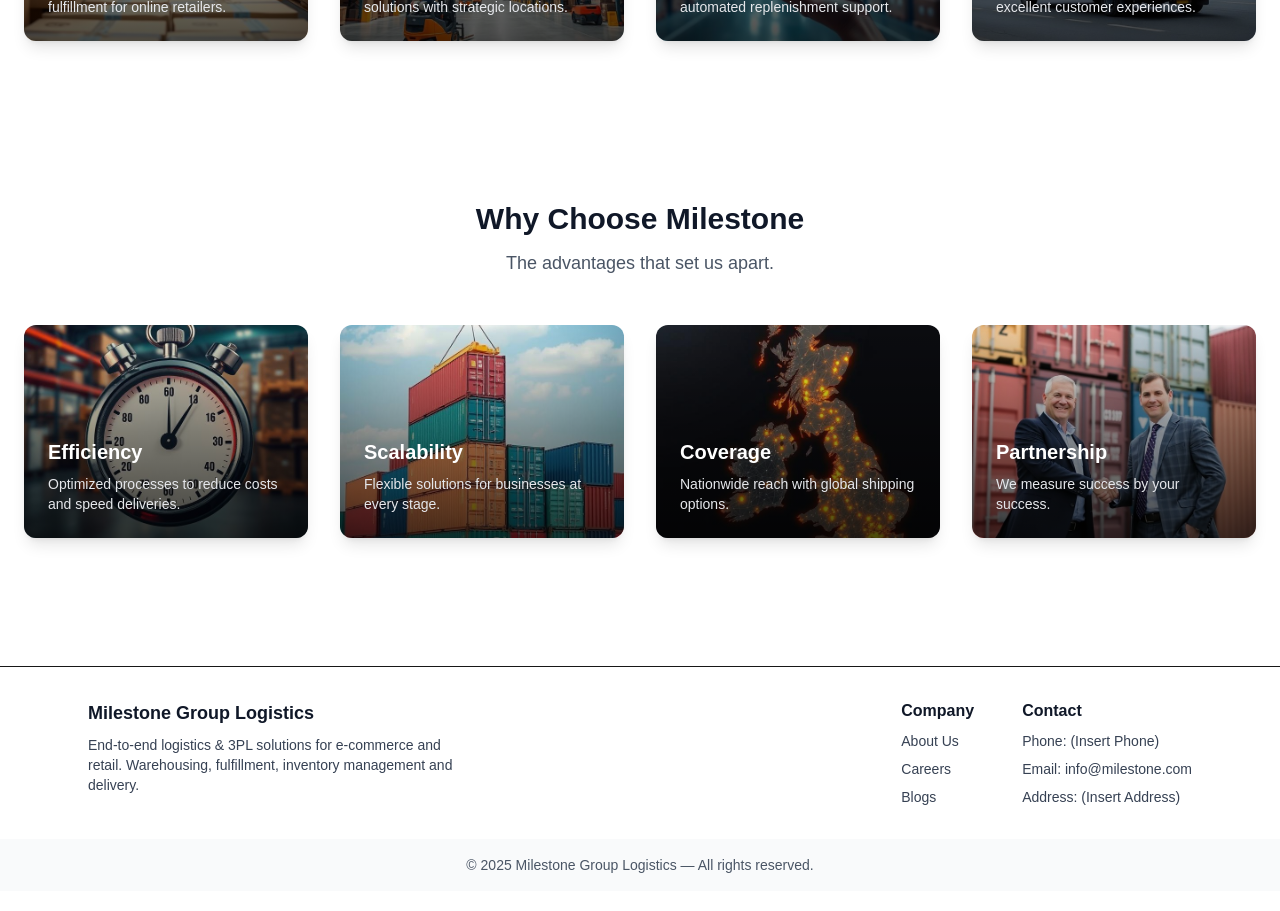
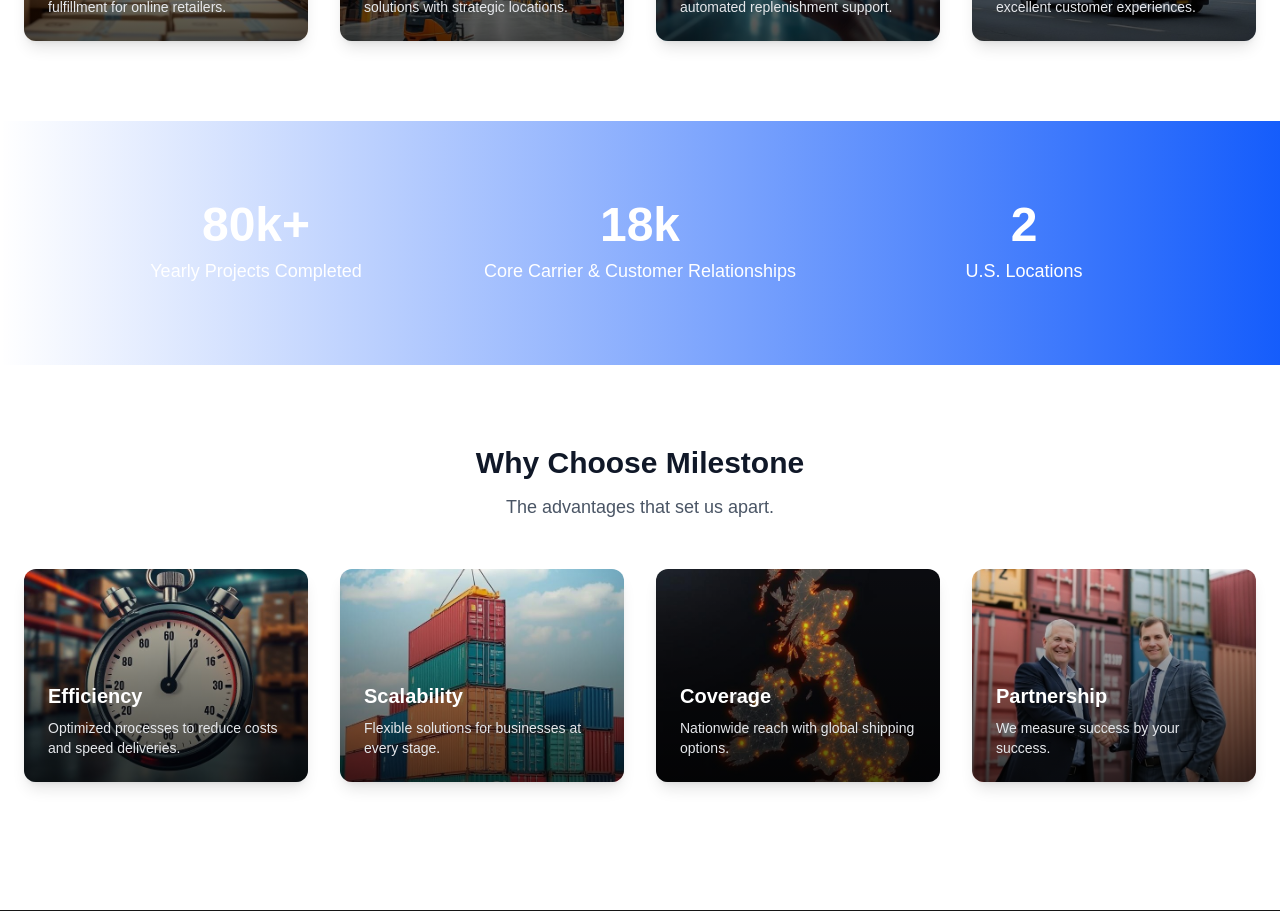
Before and after one commit to jyronbones/milestone-logistics, a Next.js app in the folder milestone-logistics/: page / in a window 1280 px wide. Shown: the part 960-1871 px from the top of the page. Built offline with nearby package versions, Linux system fonts and the light colour scheme.

Commit message:
add gradient stats section

```diff
--- a/milestone-logistics/src/app/page.tsx
+++ b/milestone-logistics/src/app/page.tsx
@@ -102,6 +102,24 @@
         </div>
       </section>
 
+      {/* Stats / Counters Section */}
+      <section className="bg-gradient-to-r from-primary to-blue-600 text-white py-20">
+        <div className="max-w-6xl mx-auto px-6 grid grid-cols-1 md:grid-cols-3 gap-12 text-center">
+          <div>
+            <h3 className="text-5xl font-bold">80k+</h3>
+            <p className="mt-2 text-lg">Yearly Projects Completed</p>
+          </div>
+          <div>
+            <h3 className="text-5xl font-bold">18k</h3>
+            <p className="mt-2 text-lg">Core Carrier & Customer Relationships</p>
+          </div>
+          <div>
+            <h3 className="text-5xl font-bold">2</h3>
+            <p className="mt-2 text-lg">U.S. Locations</p>
+          </div>
+        </div>
+      </section>
+
       {/* Why Choose Us Section */}
       <section className="max-w-7xl mx-auto px-6 py-20">
         <h3 className="text-3xl font-bold text-center text-gray-900 dark:text-white">
@@ -159,7 +177,6 @@
           ))}
         </div>
       </section>
-
     </>
   );
 }
```
